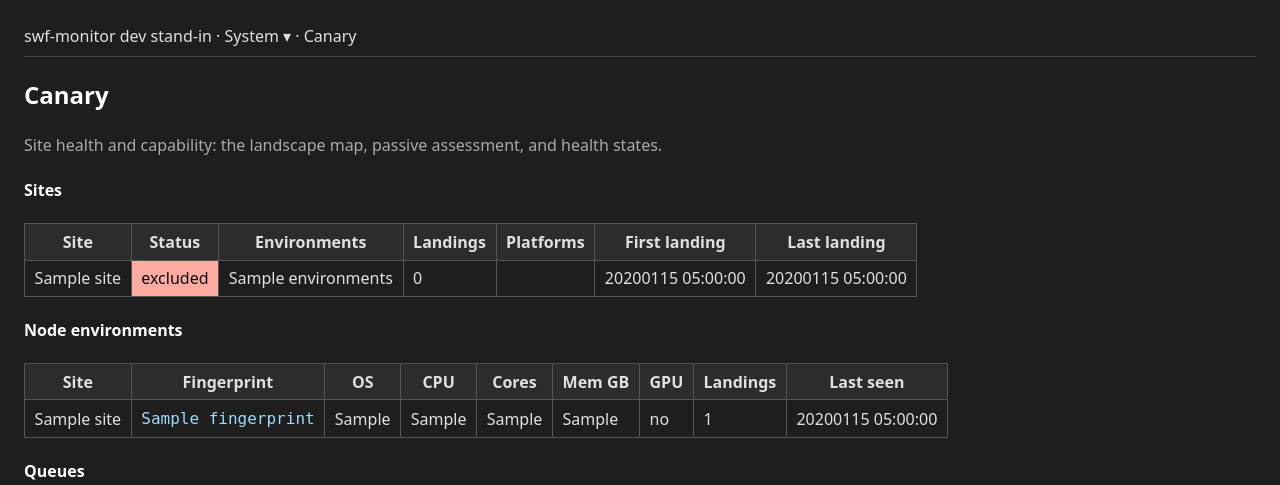
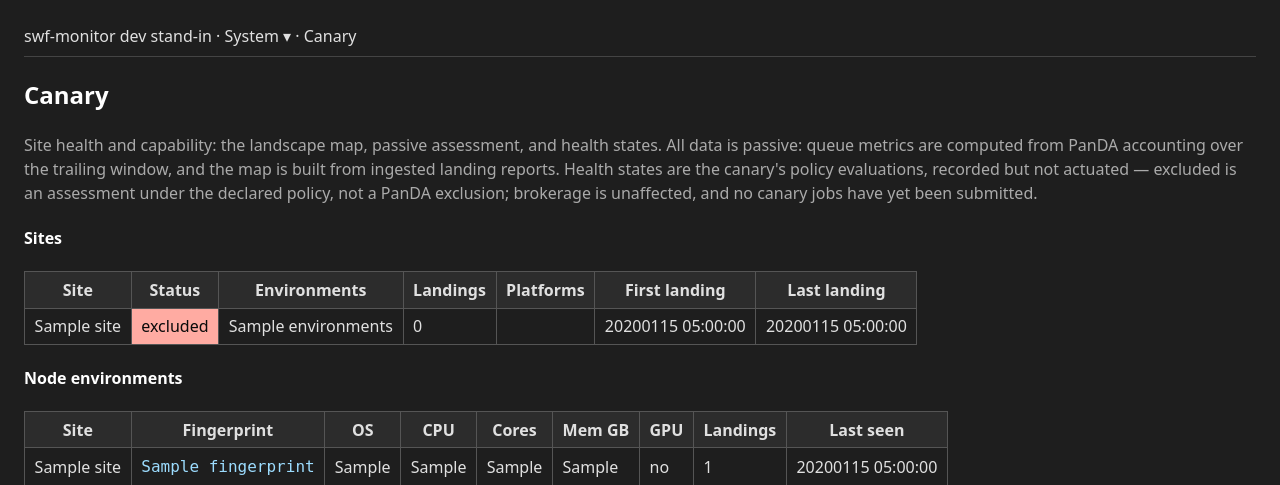
Before and after one commit to BNLNPPS/site-canary, a Django app: template canary/store/templates/canary/canary_page.html in a window 1280 px wide. Shown: the top 485 px of the page. Run offline with Django 3.2, Linux system fonts and the light colour scheme; the template is opened without the code that fills it: most values are stand-ins (such as "Sample title", 1, 10 or a date in 2020).

Commit message:
State data provenance and evaluation semantics on the Canary page
Queue metrics are passive from PanDA accounting; the map is built from
ingested landing reports. Health states are policy evaluations,
recorded not actuated: excluded is an assessment, not a PanDA
exclusion, and no canary jobs are submitted yet.

Co-Authored-By: Claude Fable 5 <noreply@anthropic.com>

```diff
--- a/canary/store/templates/canary/canary_page.html
+++ b/canary/store/templates/canary/canary_page.html
@@ -7,7 +7,13 @@
 <div class="container-fluid mt-3">
   <h2>Canary</h2>
   <p class="text-muted">Site health and capability: the landscape map,
-  passive assessment, and health states.</p>
+  passive assessment, and health states. All data is passive: queue
+  metrics are computed from PanDA accounting over the trailing window,
+  and the map is built from ingested landing reports. Health states are
+  the canary's policy evaluations, recorded but not actuated —
+  excluded is an assessment under the declared policy, not a PanDA
+  exclusion; brokerage is unaffected, and no canary jobs have yet been
+  submitted.</p>
 
   <h4 class="mt-4">Sites</h4>
   {% if sites %}
```
